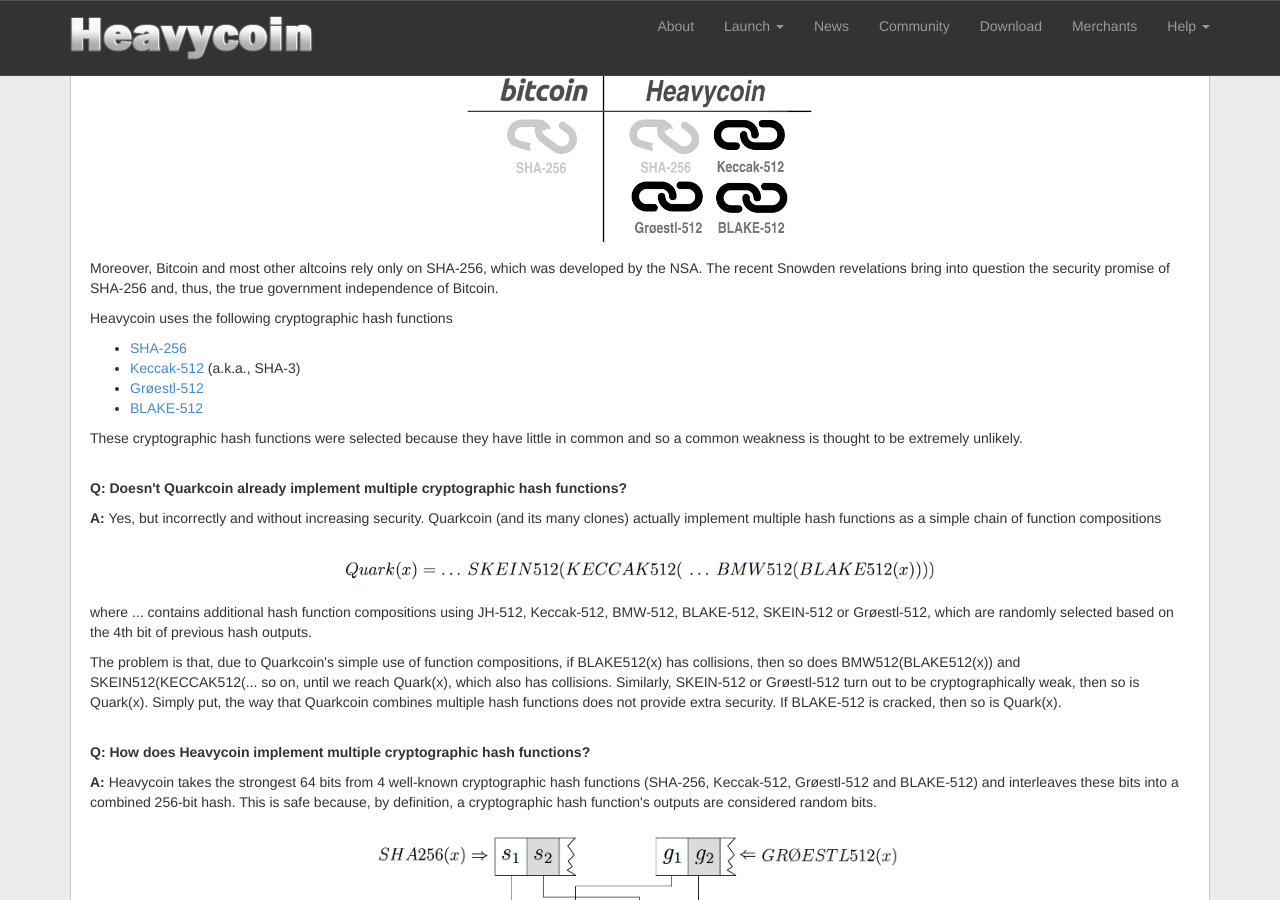
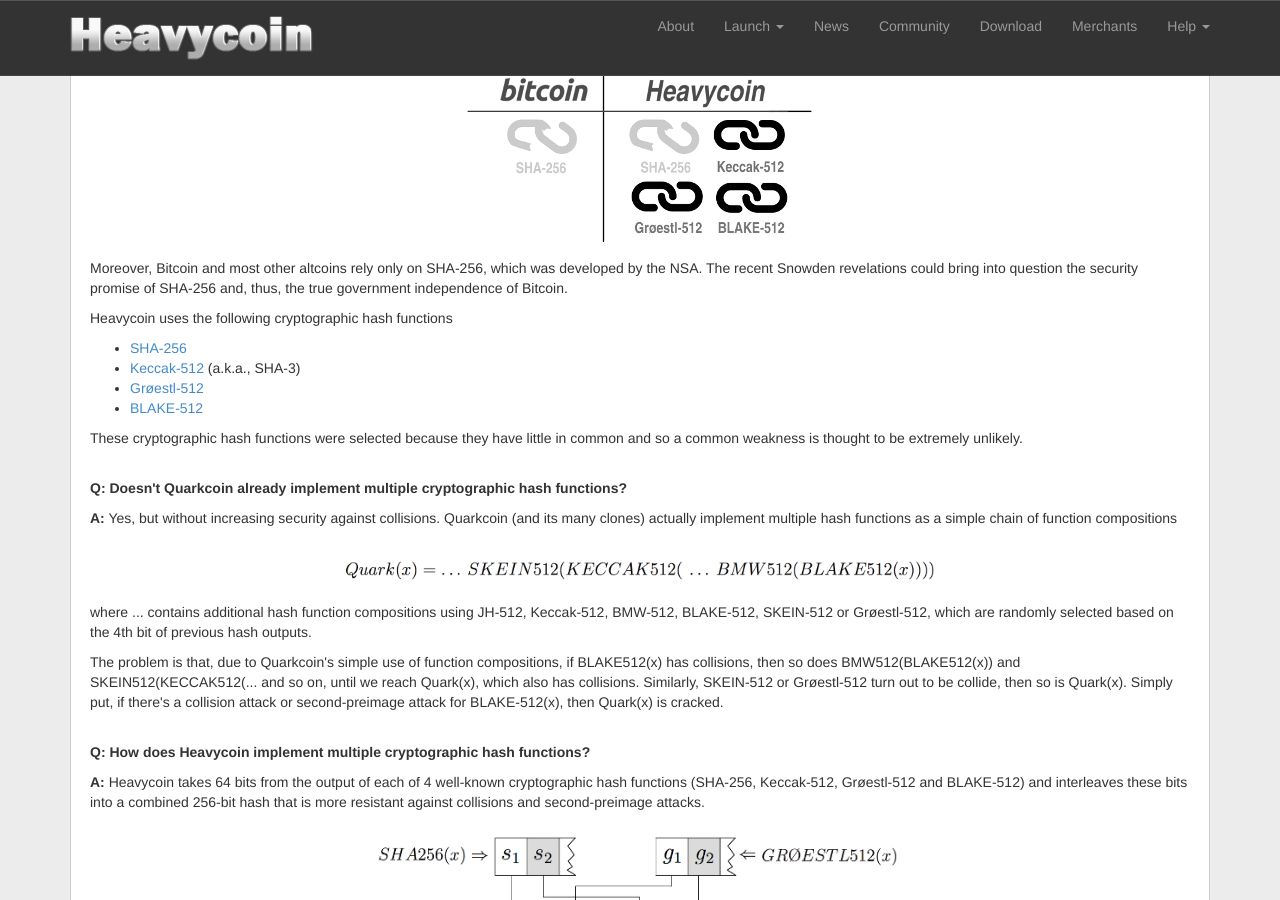
Before and after one commit to heavycoin/heavycoin.github.io, a Jekyll site: the page built from about.html, in a window 1280 px wide and 900 px high, scrolled down 302 px. Built offline with Jekyll 4.4.1, drawn with Linux system fonts in a browser that asks for light colours; Markdown is read by kramdown in place of the engine named in the settings.

Commit message:
Fixup webdev's description a bit

```diff
--- a/about.html
+++ b/about.html
@@ -27,7 +27,6 @@
                 <div class="tab-pane fade in active" id="ultra-secure">
                     <i class="fa fa-thumbs-o-up  pull-left fa-4x"></i>
                     <p>
-
                     Heavycoin introduces a novel ultra-secure hash
                     algorithm that employs multiple redundant
                     cryptographic hash functions to secure its block
@@ -36,7 +35,6 @@
                     is a significant step forward over Bitcoin,
                     Litecoin and most other crypto-currencies, which
                     rely on a single cryptographic hash function.
-
                     </p>
 
                     <p><center><img src="images/multi-hash.png" title="If one of these hash functions fail, then Heavycoin is still protected by the others. This is a significant step forward over Bitcoin and most other crypto-currencies." /></center></p>
@@ -44,9 +42,9 @@
                     <p>
                     Moreover, Bitcoin and most other altcoins rely
                     only on SHA-256, which was developed by the NSA.
-                    The recent Snowden revelations bring into question
-                    the security promise of SHA-256 and, thus, the
-                    true government independence of Bitcoin.
+                    The recent Snowden revelations could bring into
+                    question the security promise of SHA-256 and,
+                    thus, the true government independence of Bitcoin.
                     </p>
 
                     <p>
@@ -69,11 +67,10 @@
                     </p>
 
                     <p>
-                    <b>A:</b>
-		    Yes, but incorrectly and without increasing
-                    security.  Quarkcoin (and its many clones)
-                    actually implement multiple hash functions as a
-                    simple chain of function compositions
+                    <b>A:</b> Yes, but without increasing security
+		    against collisions.  Quarkcoin (and its many
+		    clones) actually implement multiple hash functions
+		    as a simple chain of function compositions
                     </p>
 
                     <center>
@@ -88,18 +85,15 @@
 		    </p>
 
 		    <p>
-
                     The problem is that, due to Quarkcoin's simple use
                     of function compositions, if BLAKE512(x) has
                     collisions, then so does BMW512(BLAKE512(x)) and
-                    SKEIN512(KECCAK512(... so on, until we reach
+                    SKEIN512(KECCAK512(... and so on, until we reach
                     Quark(x), which also has collisions.  Similarly,
-                    SKEIN-512 or Grøestl-512 turn out to be
-                    cryptographically weak, then so is Quark(x).
-                    Simply put, the way that Quarkcoin combines
-                    multiple hash functions does not provide extra
-                    security.  If BLAKE-512 is cracked, then so is
-                    Quark(x).
+                    SKEIN-512 or Grøestl-512 turn out to be collide,
+                    then so is Quark(x).  Simply put, if there's a
+                    collision attack or second-preimage attack for
+                    BLAKE-512(x), then Quark(x) is cracked.
                     </p>
 
                     <p></br>
@@ -107,17 +101,16 @@
                     </p>
 
                     <p>
-                    <b>A:</b> Heavycoin takes the strongest 64 bits
-                    from 4 well-known cryptographic hash functions
-                    (SHA-256, Keccak-512, Grøestl-512 and BLAKE-512)
-                    and interleaves these bits into a combined 256-bit
-                    hash.  This is safe because, by definition, a
-                    cryptographic hash function's outputs are
-                    considered random bits.
+                    <b>A:</b> Heavycoin takes 64 bits from the output
+                    of each of 4 well-known cryptographic hash
+                    functions (SHA-256, Keccak-512, Grøestl-512 and
+                    BLAKE-512) and interleaves these bits into a
+                    combined 256-bit hash that is more resistant
+                    against collisions and second-preimage attacks.
                     </p>
 
 		    <center>
-		    <img src="images/heavycoin-combined-hash.png" style="padding: 15px; height: 230px;" title="Heavycoin takes the strongest 64 bits from 4 well-known cryptographic hash functions and interleaves these bits into a combined 256-bit hash" />
+		    <img src="images/heavycoin-combined-hash.png" style="padding: 15px; height: 230px;" title="Heavycoin takes 64 bits from 4 well-known cryptographic hash functions and interleaves these bits into a combined 256-bit hash" />
 		    </center>
 
                     <p>
@@ -128,7 +121,8 @@
                     it does not rely on the long-term security of any
                     single cryptographic hash function.  If BLAKE-512
                     is cracked, then Heavy(x) is only weakened, but
-                    Heavycoin would remain fully functional and secure.
+                    Heavycoin would remain fully functional and
+                    secure.
                     </p>
                 </div>
 
```
